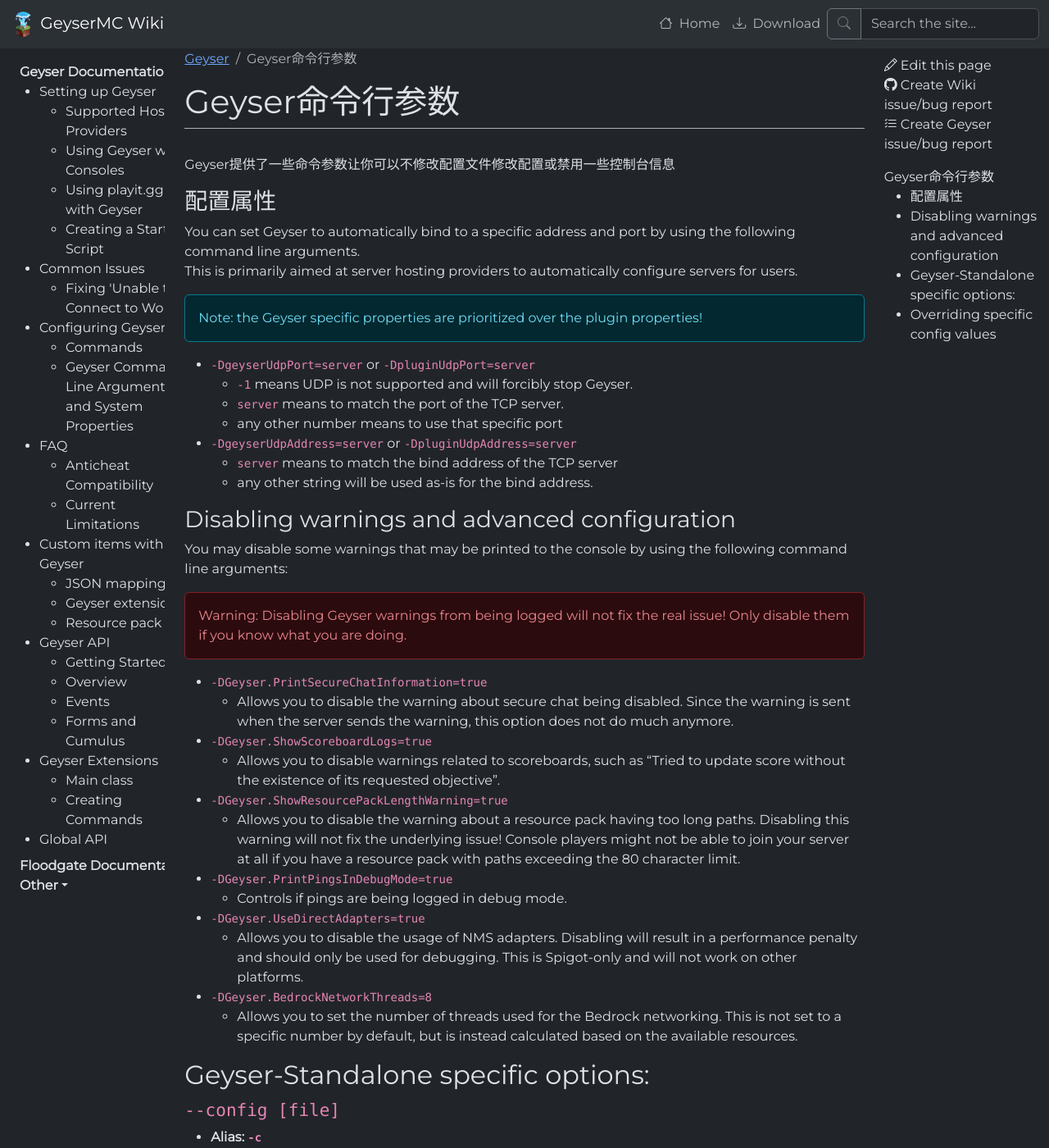
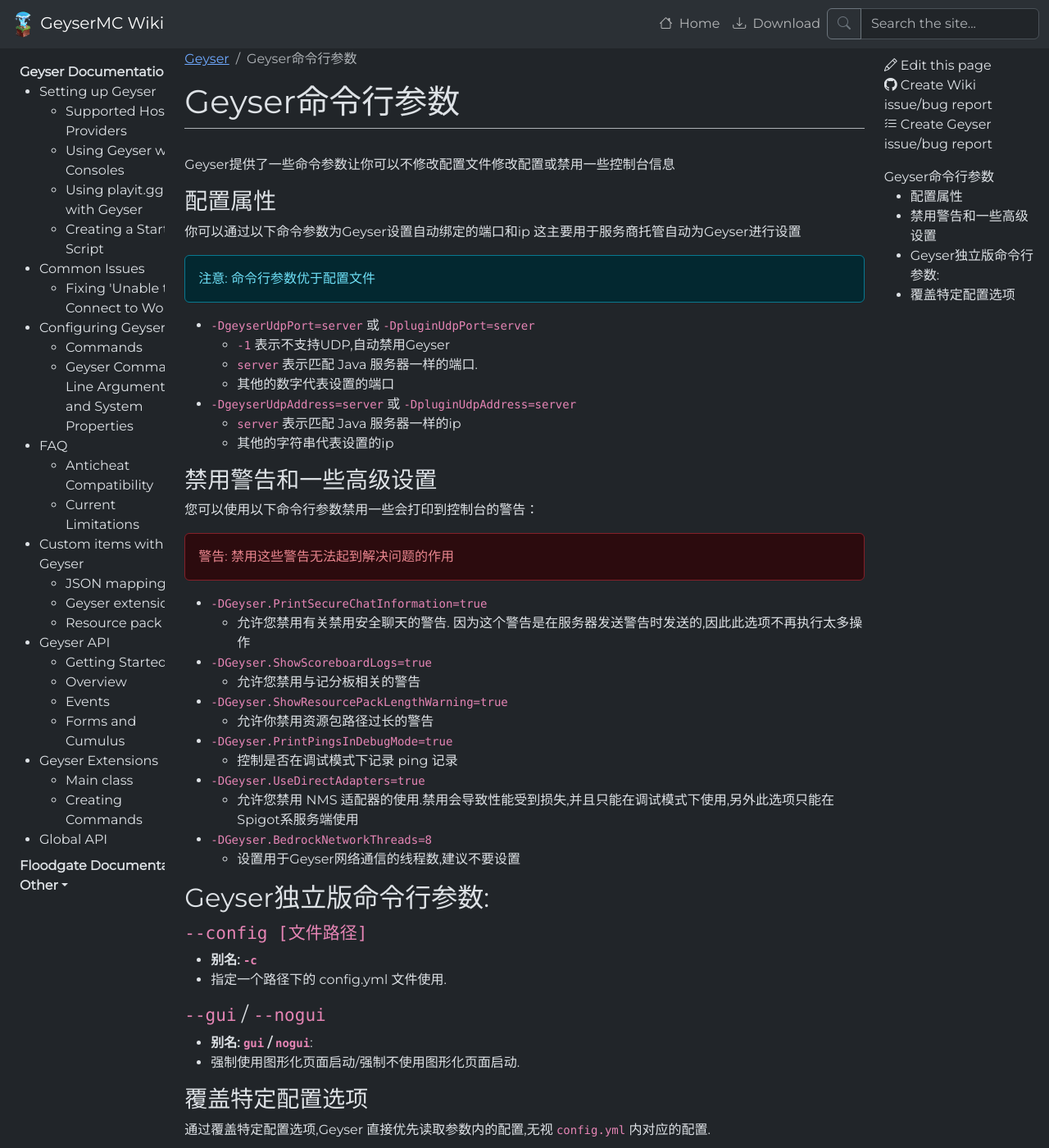
Before and after one commit to MinecraftChampions/GeyserChineseWiki, a Jekyll site: the page built from _docs/geyser/geyser-command-line-arguments-and-system-properties.md, in a window 1280 px wide and 1400 px high. Shown: the whole window at 82% size. Built offline with Jekyll 4.4.1, drawn with Linux system fonts in a browser that asks for light colours; some of the changed text lies outside the part shown.

Commit message:
更新
Co-Authored-By: KisssStar <141255211+kisssstar@users.noreply.github.com>

````diff
--- a/_docs/geyser/geyser-command-line-arguments-and-system-properties.md
+++ b/_docs/geyser/geyser-command-line-arguments-and-system-properties.md
@@ -6,60 +6,59 @@ title: Geyser命令行参数
 Geyser提供了一些命令参数让你可以不修改配置文件修改配置或禁用一些控制台信息
 
 ### 配置属性
-You can set Geyser to automatically bind to a specific address and port by using the following command line arguments. <br>
-This is primarily aimed at server hosting providers to automatically configure servers for users.
+你可以通过以下命令参数为Geyser设置自动绑定的端口和ip
+这主要用于服务商托管自动为Geyser进行设置
 
 <div class="alert alert-info" role="alert">
-    Note: the Geyser specific properties are prioritized over the plugin properties!
+    注意: 命令行参数优于配置文件
 </div>
 
-- ```-DgeyserUdpPort=server``` or ```-DpluginUdpPort=server```
-  - ```-1``` means UDP is not supported and will forcibly stop Geyser.
-  - ```server``` means to match the port of the TCP server.
-  - any other number means to use that specific port
+- ```-DgeyserUdpPort=server``` 或 ```-DpluginUdpPort=server```
+  - ```-1``` 表示不支持UDP,自动禁用Geyser
+  - ```server``` 表示匹配 Java 服务器一样的端口.
+  - 其他的数字代表设置的端口
 
-- ```-DgeyserUdpAddress=server``` or ```-DpluginUdpAddress=server```
-  - ```server``` means to match the bind address of the TCP server
-  - any other string will be used as-is for the bind address.
+- ```-DgeyserUdpAddress=server``` 或 ```-DpluginUdpAddress=server```
+  - ```server``` 表示匹配 Java 服务器一样的ip
+  - 其他的字符串代表设置的ip
 
-### Disabling warnings and advanced configuration
-You may disable some warnings that may be printed to the console by using the following command line arguments:
+### 禁用警告和一些高级设置
+您可以使用以下命令行参数禁用一些会打印到控制台的警告：
 
 <div class="alert alert-danger" role="alert">
-    Warning: Disabling Geyser warnings from being logged will not fix the real issue! Only disable them if you know what you are doing.
+    警告: 禁用这些警告无法起到解决问题的作用
 </div>
 
 - ```-DGeyser.PrintSecureChatInformation=true```
-  - Allows you to disable the warning about secure chat being disabled.
-  Since the warning is sent when the server sends the warning, this option does not do much anymore.
+  - 允许您禁用有关禁用安全聊天的警告. 因为这个警告是在服务器发送警告时发送的,因此此选项不再执行太多操作
 - ```-DGeyser.ShowScoreboardLogs=true```
-  - Allows you to disable warnings related to scoreboards, such as "Tried to update score without the existence of its requested objective".
+  - 允许您禁用与记分板相关的警告
 - ```-DGeyser.ShowResourcePackLengthWarning=true```
-  - Allows you to disable the warning about a resource pack having too long paths. Disabling this warning will not fix the underlying issue!
-  Console players might not be able to join your server at all if you have a resource pack with paths exceeding the 80 character limit.
+  - 允许你禁用资源包路径过长的警告
 - ```-DGeyser.PrintPingsInDebugMode=true```
-  - Controls if pings are being logged in debug mode.
+  - 控制是否在调试模式下记录 ping 记录
 - ```-DGeyser.UseDirectAdapters=true```
-  - Allows you to disable the usage of NMS adapters. Disabling will result in a performance penalty and should only be used for debugging.
-  This is Spigot-only and will not work on other platforms.
+  - 允许您禁用 NMS 适配器的使用.禁用会导致性能受到损失,并且只能在调试模式下使用,另外此选项只能在Spigot系服务端使用
 - ```-DGeyser.BedrockNetworkThreads=8```
-  - Allows you to set the number of threads used for the Bedrock networking. This is not set to a specific number by default, but is instead calculated based on the available resources.
+  - 设置用于Geyser网络通信的线程数,建议不要设置
 
-## Geyser-Standalone specific options:
+## Geyser独立版命令行参数:
 
-#### `--config [file]`
-- **Alias: `-c`**
-- Points to an alternative config file to use.
+#### `--config [文件路径]`
+- **别名: `-c`**
+- 指定一个路径下的 config.yml 文件使用.
 
 #### `--gui` / `--nogui`
-- **Alias: `gui` / `nogui`**:
-- Forces GUI or non-GUI usage, depending on context.
+- **别名: `gui` / `nogui`**:
+- 强制使用图形化页面启动/强制不使用图形化页面启动.
 
-### Overriding specific config values
-Overriding a standard config option (e.g. `command-suggestions`):
+### 覆盖特定配置选项
+通过覆盖特定配置选项,Geyser 直接优先读取参数内的配置,无视 `config.yml` 内对应的配置.
+
+重写一个标准配置选项 (例如 `command-suggestions`):
 
 `--command-suggestions=false`
 
-Overriding a nested config option(e.g. the `remote` section with `address`):
+重写一个嵌套配置选项(例如 `remote` 下的 `address`):
 
 `--remote.address=test.geysermc.org`
````
Also changed, not shown: _docs/geyser/faq.md (+1 -1 lines).
